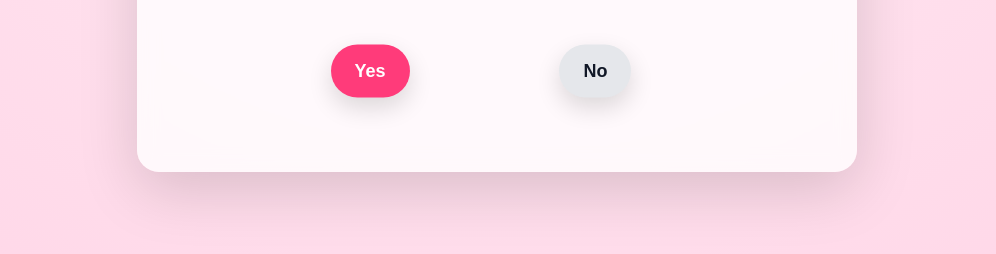
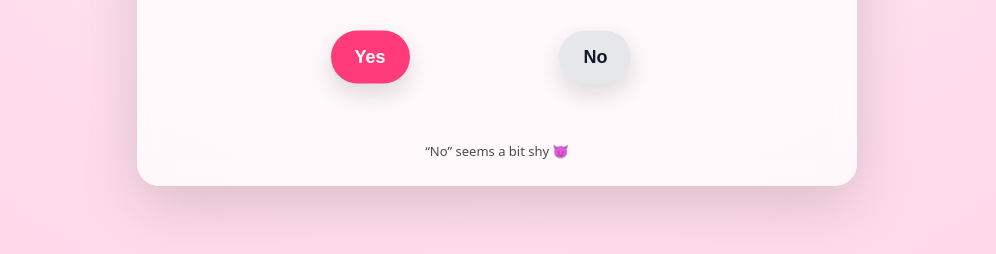
Before and after one commit to NitinC23/nv, a plain HTML site: page index.html in a window 1280 px wide. Shown: the part 502-756 px from the top of the page, without its empty margins (143-1139 px from the left). Drawn offline with nearby package versions, Linux system fonts and the light colour scheme.

Commit message:
Add hint message to index.html

```diff
--- a/index.html
+++ b/index.html
@@ -179,6 +179,7 @@
     </section>
 
     <!-- HINT -->
+    <div class="hint" id="hint">“No” seems a bit shy 😈</div>
 
     <section class="result" id="result">
       <h2>YAY! 🎉</h2>
```
